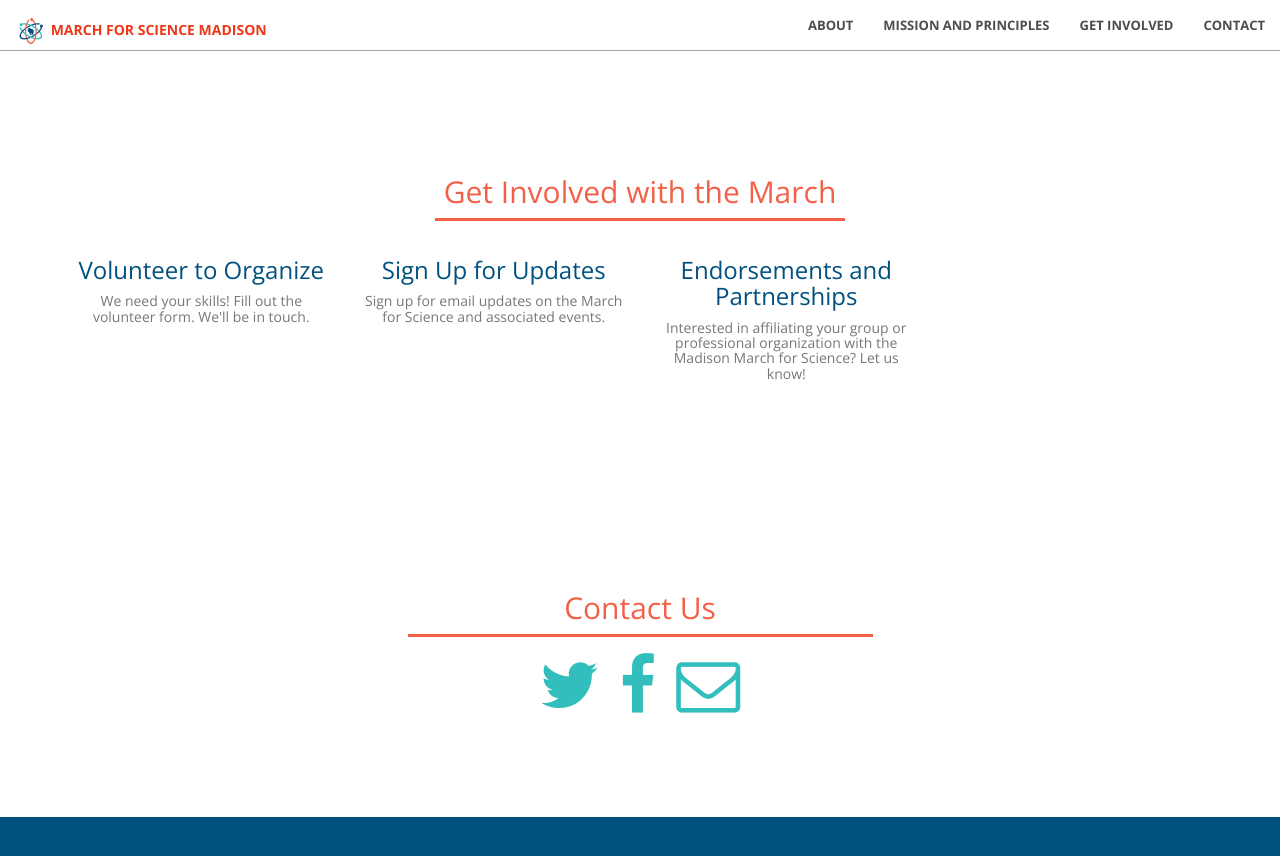
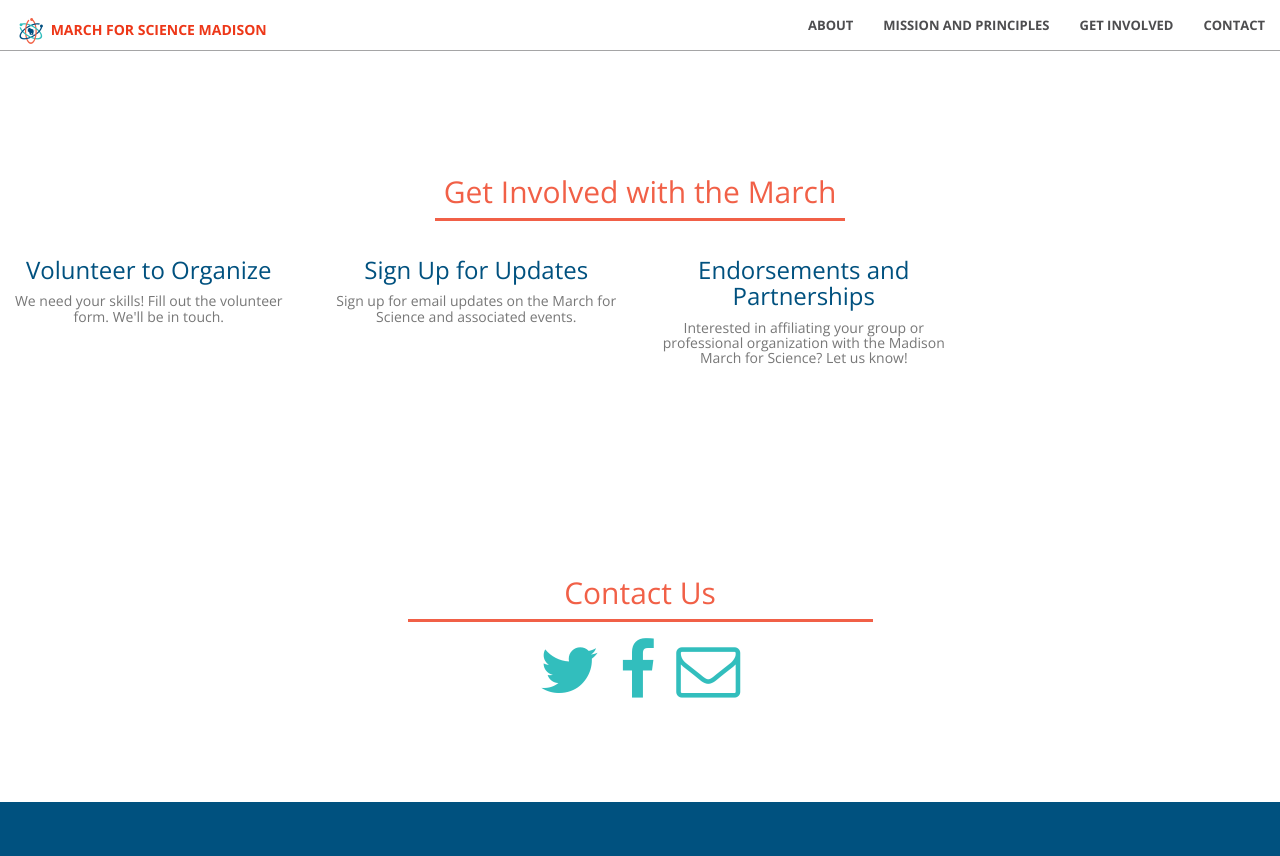
Before and after one commit to ScienceMarchMadison/m4smadison.github.io, a Jekyll site: the page built from index.html, in a window 1280 px wide and 900 px high, scrolled down 1872 px. Shown: the top 856 px of the window. Built offline with Jekyll 4.4.1, drawn with Linux system fonts in a browser that asks for light colours; comment, search, counter and statistics services are not loaded.

Commit message:
Update involve.html

```diff
--- a/_includes/involve.html
+++ b/_includes/involve.html
@@ -8,7 +8,7 @@
             </div>
         </div>
     </div>
-    <div class="container" style="align:center">
+    <div style="align:center">
         <div class="row">
             <div class="col-lg-3 col-md-6 text-center">
                 <div class="service-box">
```
